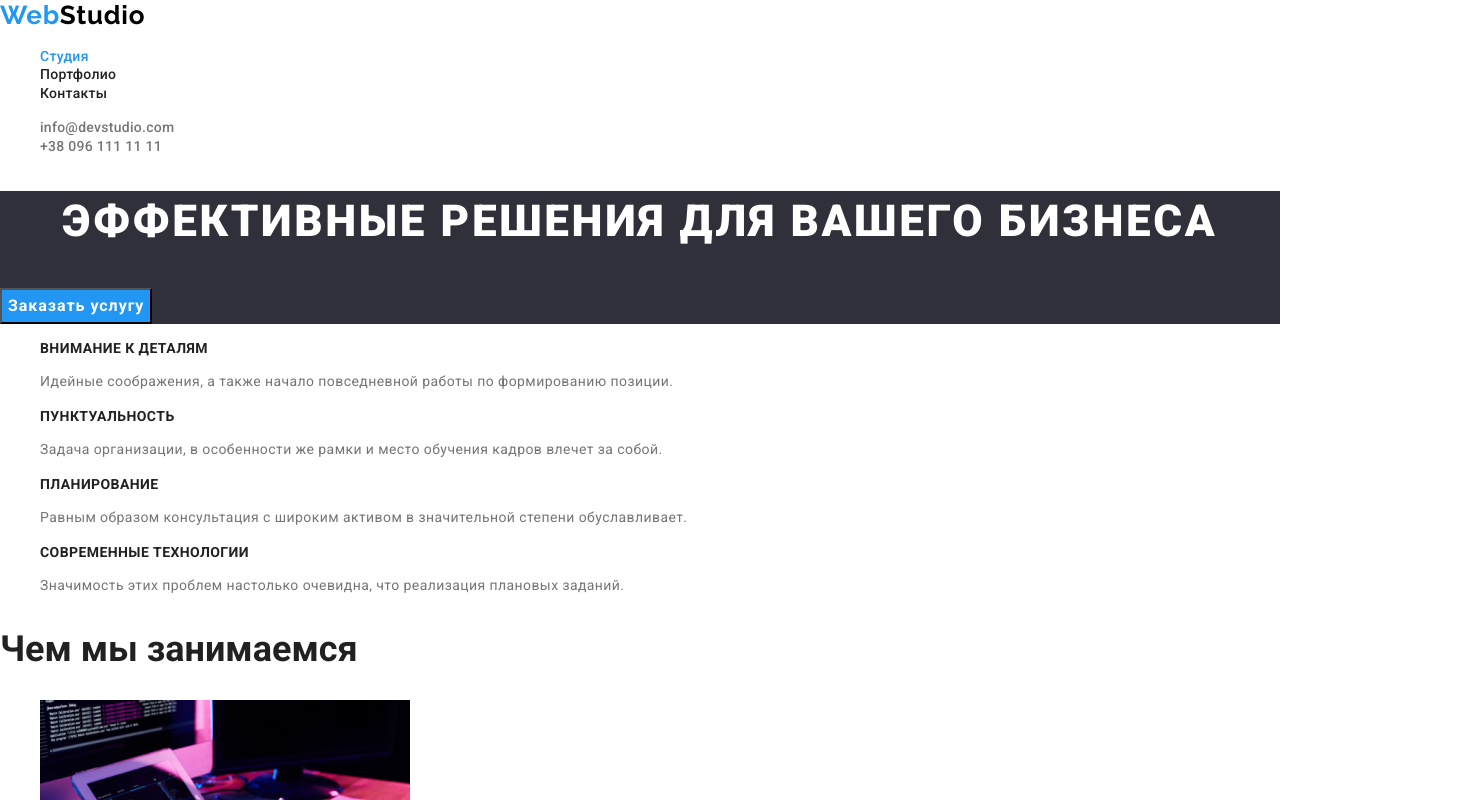
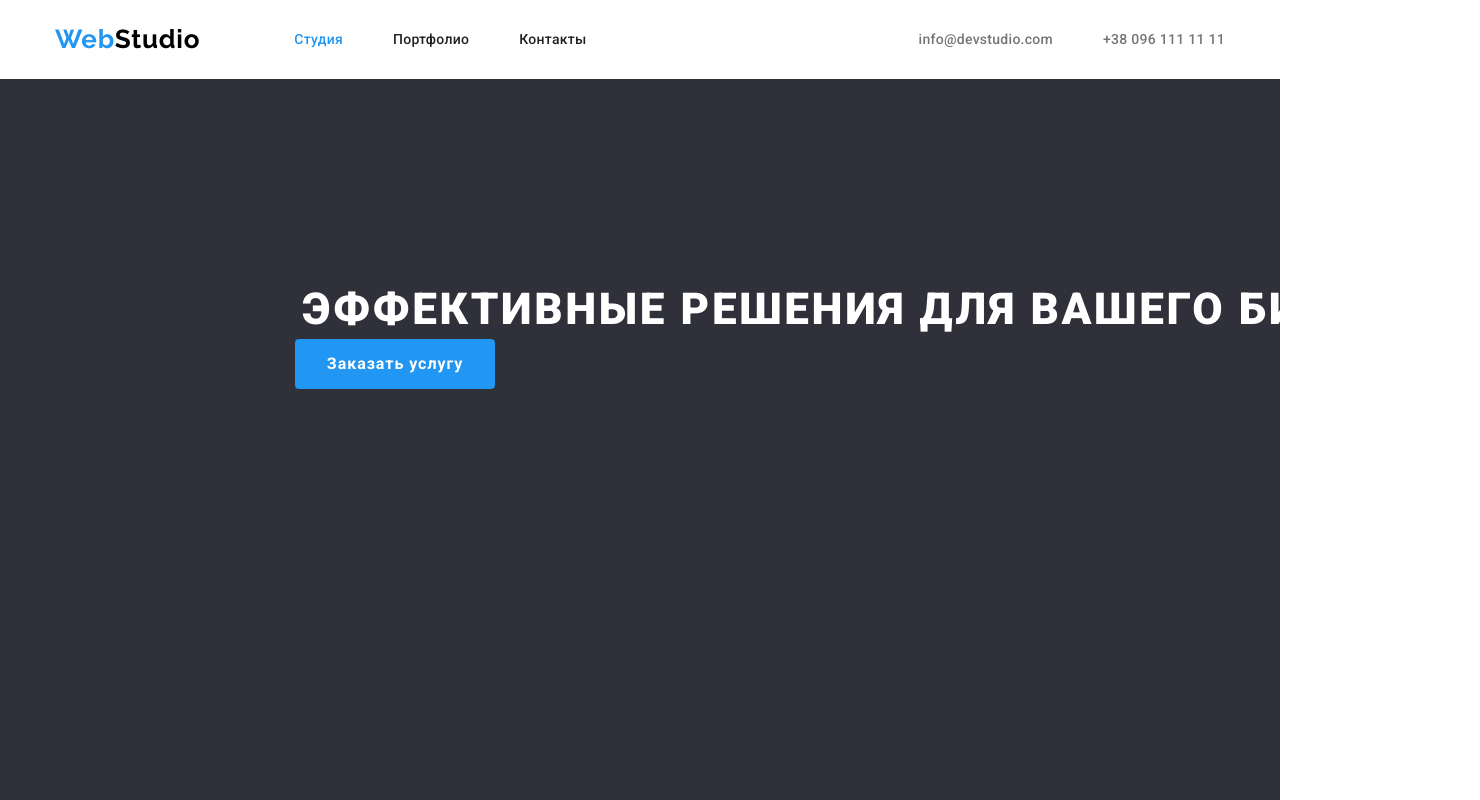
Before and after one commit to kozlovvadym09/goit-markup-hw-02, a plain HTML site: page index.html in a window 1280 px wide. Shown: the top 800 px of the page, 1480 px wide, since content can reach past the window. Drawn offline with nearby package versions, Linux system fonts and the light colour scheme.

Commit message:
Исправляет стиль кнопки в CSS
Цвета  в переменных;
Жирность шрифта переводит в цифры;

```diff
--- a/css/style.css
+++ b/css/style.css
@@ -8,18 +8,24 @@
    --primary-bg-color: #E5E5E5;
    --secondary-bg-color: #F5F4FA;
    --header-bg-color: #FFFFFF;
-   --hero-bg-color: #2F303A;
-   --footer-bg-color: #2F303A;
+   --hero-footer-bg-color: #2F303A;
    --dark-accent-color: #000000;
    --bright-accent-color: #2196F3;
    --bg-accent-color: #188CE8;
 }
 
+*,
+*::before,
+*::after {
+   margin: 0;
+   padding: 0;
+}
+
+
 
 body {
    font-family: var(--main-font);
 }
-
 .list {
    list-style: none;
 }
@@ -36,53 +42,74 @@ body {
 .logo-accent {
    color: var(--bright-accent-color);
    }
-
 .hero {
-   background-color: var(--hero-bg-color);
+   background-color: var(--hero-footer-bg-color);
 }
 .modal-button {
    color: var(--titel-accent-color);
    background-color: var(--bright-accent-color);
 }
 .footer {
-   background-color: var(--footer-bg-color);
+   background-color: var(--hero-footer-bg-color);
 }
-
-.contact-map {
+.contact-map,
+.contact-dark-bg {
    font-style: normal;
 }
 .contact-bright-bg {
    color: var(--primary-text-color);
 }
 .contact-dark-bg {
-   font-style: normal;
-}
-.contact-dark-bg {
    color: var(--secondary-text-color);
 }
+img {
+   display: block;
+}
 
-.option-button {
-
+.container {
+   width: 1200px;
+   padding: 0 15px;
+   margin: 0 auto;
 }
 
 
+/* ======== HEADER ======== */
+.header {
+   padding: 24px 0;
+}
+.header .container {
+   display: flex;
+}
+.navigation {
+   display: flex;
+   align-items: center;
+}
+.navigation-list {
+   display: flex;
+}
+.sublist {
+   display: flex;
+   align-items: center;
+}
+.sublist {
+   margin-left: auto;
+}
+.sublist-item {
+   padding-left: 50px;
+}
 
+.navigation-list-item:not(:last-child) {
+   margin-right: 50px;
 
-
-
-
-
-
-
-/* ======== HEADER ======== */
-
+}
 .logo {
    font-family: var(--secondary-font);
-   font-weight: bold;
+   font-weight: 700;
    font-size: 26px;
    line-height: 1.191;
    letter-spacing: 0.03em;
    color: var(--dark-accent-color);
+   margin-right: 94px;
 }
 .navigation-list-link {
    font-weight: 500;
@@ -114,6 +141,13 @@ body {
 
 
 /* ======== HERO-Section 1======== */
+.hero {
+   padding: 200px 280px 452px;
+}
+/*.hero .container {
+   padding: 200px 280px 452px;
+}*/
+
 
 .hero-headline {
    font-weight: 900;
@@ -124,12 +158,23 @@ body {
    text-transform: uppercase;
    color: var(--titel-accent-color);
 }
+
 .modal-button {
    font-family: var(--main-font);
-   font-weight: bold;
+   font-weight: 700;
    font-size: 16px;
    line-height: 1.875;
    letter-spacing: 0.06em;
+   /*text-align: center;*/
+   border: 1px solid transparent;
+   border-radius: 4px;
+   width: 200px;
+   height: 50px;
+   /*margin: 30px 200px 700px;*/
+
+
+
+
 }
 .modal-button:hover,
 .modal-button:focus {
@@ -143,7 +188,7 @@ body {
 /* ======== FEATURES-Section2 ======== */
 
 .features-list-topic {
-   font-weight: bold;
+   font-weight: 700;
    font-size: 14px;
    line-height: 1.143;
    letter-spacing: 0.03em;
@@ -151,7 +196,7 @@ body {
    color: var(--titel-text-color);
 }
 .features-list-text {
-   font-weight: normal;
+   font-weight: 400;
    font-size: 14px;
    line-height: 1.714;
    letter-spacing: 0.03em;
@@ -164,9 +209,10 @@ body {
 /* ======== ABOUT-Section 3 ======== */
 
 .about-desc {
-   font-weight: bold;
+   font-weight: 700;
    font-size: 36px;
    line-height: 1.167;
+   text-align: center;
    color: var(--titel-text-color);
 }
 /* ======== END ABOUT-Sectio 3 ======== */
@@ -178,9 +224,10 @@ body {
    background-color: var(--secondary-bg-color);
 }
 .team-staff {
-   font-weight: bold;
+   font-weight: 700;
    font-size: 36px;
    line-height: 1.167;
+   text-align: center;
    letter-spacing: 0.03em;
    color: var(--titel-text-color);
 }
@@ -192,7 +239,7 @@ body {
    color: var(--titel-text-color);
 }
 .staff-spetiality {
-   font-weight: normal;
+   font-weight: 400;
    font-size: 16px;
    line-height: 1.187;
    letter-spacing: 0.03em;
@@ -204,7 +251,7 @@ body {
 
 .logo-footer {
    font-family: var(--secondary-font);
-   font-weight: bold;
+   font-weight: 700;
    font-size: 26px;
    line-height: 1.191;
    letter-spacing: 0.03em;
@@ -213,7 +260,7 @@ body {
 .contact-dark-bg,
 .contact-map {
    font-family: var(--main-font);
-   font-weight: normal;
+   font-weight: 400;
    font-size: 14px;
    line-height: 1.713;
    letter-spacing: 0.03em;
@@ -262,14 +309,14 @@ body {
 
 /* ======== PROJECTS GALLERY/List ======== */
 .projects-name {
-   font-weight: bold;
+   font-weight: 700;
    font-size: 18px;
    line-height: 2.00;
    letter-spacing: 0.06em;
    color: var(--titel-text-color);
 }
 .projects-typ {
-   font-weight: normal;
+   font-weight: 400;
    font-size: 16px;
    line-height: 1.875;
    letter-spacing: 0.03em;
--- a/index.html
+++ b/index.html
@@ -11,6 +11,7 @@
 <body>
    <!--HEADER-->
    <header class="header">
+      <div class="container">
          <nav class="navigation">
             <a class="logo link" href="./index.html" aria-label="логотип веб студии"><span class="logo-accent">Web</span>Studio</a>
             <ul class="navigation-list list">
@@ -33,13 +34,16 @@
                   <a class="contact-bright-bg link" href="tel:+380961111111">+38 096 111 11 11</a>
                </li>
             </ul>
+      </div>
    </header>
 
    <main>
       <!--HERO/Section 1-->
       <section class="hero">
+         <div class="container">
             <h1 class="hero-headline">Эффективные решения для вашего бизнеса</h1>
             <button class="modal-button" type="button">Заказать услугу</button>
+         </div>
       </section>
 
       <!--FEATURES/Section 2-->
```
Also changed, not shown: portfolio.html (+3 -1 lines). Lines whose indentation alone changed are shown as unchanged.
